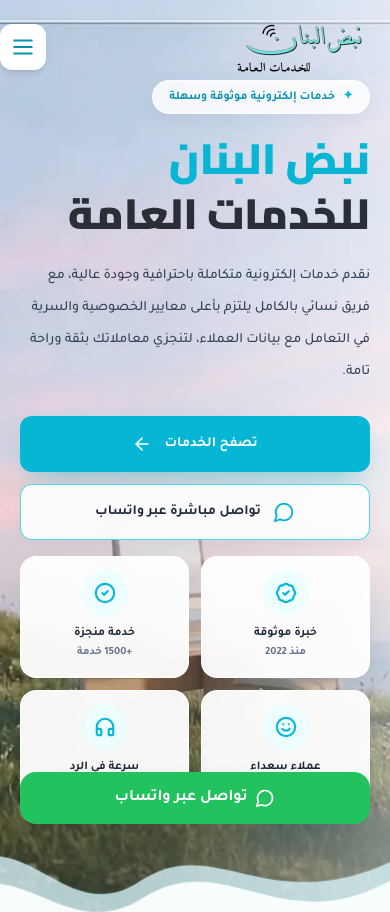
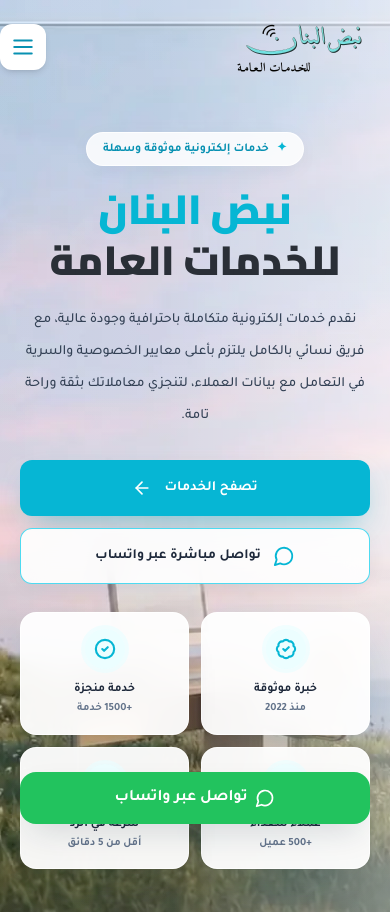
Before and after one commit to fadwaxx/services-bnan, a React (Vite) app: page / in a window 390 px wide. Shown: the top 912 px of the page. Built offline with nearby package versions, Linux system fonts and the light colour scheme; the HTML template or start-up script is replaced by a standard one.

Commit message:
Make hero fully responsive

```diff
--- a/src/components/Hero.tsx
+++ b/src/components/Hero.tsx
@@ -67,16 +67,21 @@
       className="
         hero-scene
         relative
-    min-h-[620px]
-    pt-20
-    sm:min-h-[660px]
-    sm:pt-24
-    lg:min-h-[700px]
-    lg:pt-28
-    xl:pt-14
+        min-h-[760px]
+        overflow-hidden
+        pt-32
+        sm:min-h-[800px]
+        sm:pt-36
+        md:min-h-[860px]
+        md:pt-40
+        lg:min-h-[880px]
+        lg:pt-40
+        xl:min-h-[850px]
+        xl:pt-36
+        2xl:min-h-[900px]
       "
     >
-      {/* طبقات خفيفة لتحسين وضوح النص */}
+      {/* طبقات لتحسين وضوح النص */}
       <div
         className="
           pointer-events-none
@@ -96,19 +101,22 @@
         "
         aria-hidden="true"
       />
+
+      {/* المحتوى الرئيسي */}
       <div
         className="
           container-x
           relative
           z-20
           flex
-    min-h-[420px]
+          min-h-[460px]
           items-center
           justify-center
-    sm:min-h-[450px]
-    lg:min-h-[540px]
-    xl:min-h-[580px]
+          md:min-h-[500px]
+          lg:min-h-[520px]
+          xl:min-h-[540px]
           xl:justify-end
+          2xl:min-h-[580px]
         "
         dir="rtl"
       >
@@ -117,17 +125,18 @@
             mx-auto
             flex
             w-full
-   max-w-[680px]
+            max-w-[720px]
             flex-col
-   items-end
-   text-right
-   sm:max-w-[720px]
-   lg:max-w-[700px]
+            items-center
+            text-center
             xl:mr-0
             xl:ml-auto
             xl:max-w-[760px]
+            xl:items-end
+            xl:text-right
           "
         >
+          {/* الشارة */}
           <motion.span
             variants={fadeUp}
             initial="hidden"
@@ -137,8 +146,6 @@
               inline-flex
               items-center
               justify-center
-      ml-auto
-      mr-0
               gap-2
               rounded-full
               border
@@ -146,7 +153,6 @@
               bg-white/85
               px-4
               py-2
-      text-right
               text-xs
               font-extrabold
               text-cyan-600
@@ -154,13 +160,13 @@
               backdrop-blur-md
               sm:px-5
               sm:text-sm
-      mr-[0px]
             "
           >
             <span className="text-cyan-500">✦</span>
             خدمات إلكترونية موثوقة وسهلة
           </motion.span>
 
+          {/* العنوان */}
           <motion.h1
             variants={fadeUp}
             initial="hidden"
@@ -169,22 +175,24 @@
             className="
               mt-5
               w-full
-        text-right
               font-display
-        text-[2.65rem]
+              text-[2.55rem]
               font-black
-        leading-[1.2]
+              leading-[1.15]
               text-ink
               sm:mt-6
-        sm:text-6xl
-        lg:text-[3.6rem]
+              sm:text-[3.4rem]
+              md:text-[4rem]
+              lg:text-[4.25rem]
               xl:text-[4.5rem]
+              2xl:text-[5rem]
             "
           >
             <span className="block text-cyan-500">نبض البنان</span>
             <span className="mt-1 block">للخدمات العامة</span>
           </motion.h1>
 
+          {/* الوصف */}
           <motion.p
             variants={fadeUp}
             initial="hidden"
@@ -193,21 +201,23 @@
             className="
               mt-5
               w-full
-      max-w-[590px]
-      ml-auto
-      text-right
+              max-w-[650px]
               text-sm
               font-medium
               leading-8
               text-slate-700
               sm:text-base
               sm:leading-9
-      lg:text-lg
+              md:text-lg
+              xl:max-w-[620px]
             "
           >
-نقدم خدمات إلكترونية متكاملة باحترافية وجودة عالية، مع فريق نسائي بالكامل يلتزم بأعلى معايير الخصوصية
-والسرية في التعامل مع بيانات العملاء، لتنجزي معاملاتك بثقة وراحة تامة.    </motion.p>
+            نقدم خدمات إلكترونية متكاملة باحترافية وجودة عالية، مع فريق نسائي
+            بالكامل يلتزم بأعلى معايير الخصوصية والسرية في التعامل مع بيانات
+            العملاء، لتنجزي معاملاتك بثقة وراحة تامة.
+          </motion.p>
 
+          {/* الأزرار */}
           <motion.div
             variants={fadeUp}
             initial="hidden"
@@ -217,14 +227,15 @@
               mt-7
               flex
               w-full
+              max-w-[650px]
               flex-col
               items-stretch
-        justify-start
+              justify-center
               gap-3
               sm:mt-8
               sm:flex-row
               sm:items-center
-        sm:justify-start
+              xl:justify-start
             "
           >
             <a
@@ -298,6 +309,7 @@
           </motion.div>
         </div>
       </div>
+
       {/* بطاقات الإحصائيات */}
       <motion.div
         initial={{ opacity: 0, y: 28 }}
@@ -311,12 +323,13 @@
           container-x
           relative
           z-30
-      mt-4
+          mt-6
           pb-36
-      sm:mt-6
+          sm:mt-8
           sm:pb-40
-      lg:mt-2
+          md:mt-10
           lg:pb-44
+          xl:mt-2
         "
       >
         <div
@@ -327,8 +340,8 @@
             max-w-[820px]
             grid-cols-2
             gap-3
-   sm:grid-cols-4
             sm:gap-4
+            md:grid-cols-4
             xl:mr-0
             xl:ml-auto
           "
@@ -423,13 +436,15 @@
           inset-x-0
           bottom-0
           z-10
-  h-48
-  sm:h-64
-  lg:h-80
+          h-40
           transition-all
           duration-700
           ease-in-out
-
+          sm:h-52
+          md:h-60
+          lg:h-64
+          xl:h-72
+          2xl:h-80
         "
         aria-hidden="true"
       >
```
Lines whose indentation alone changed are shown as unchanged.
